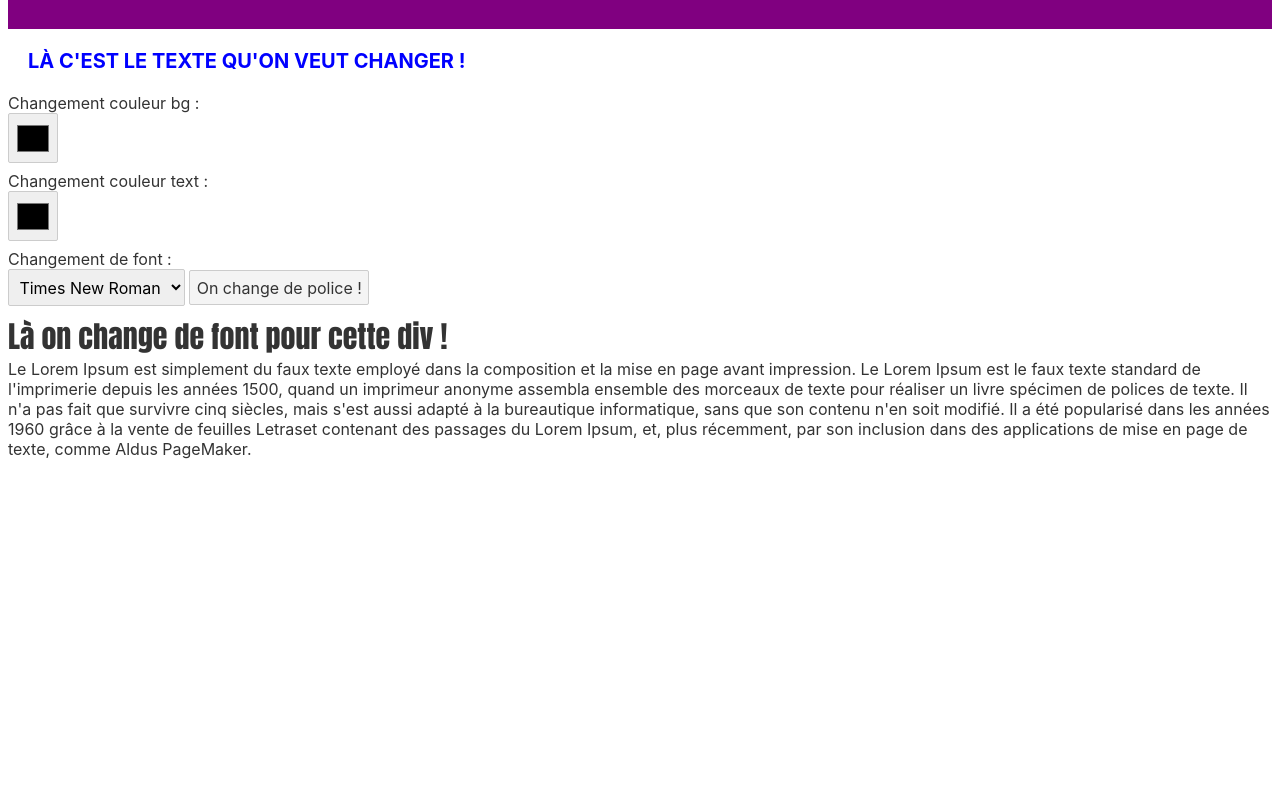
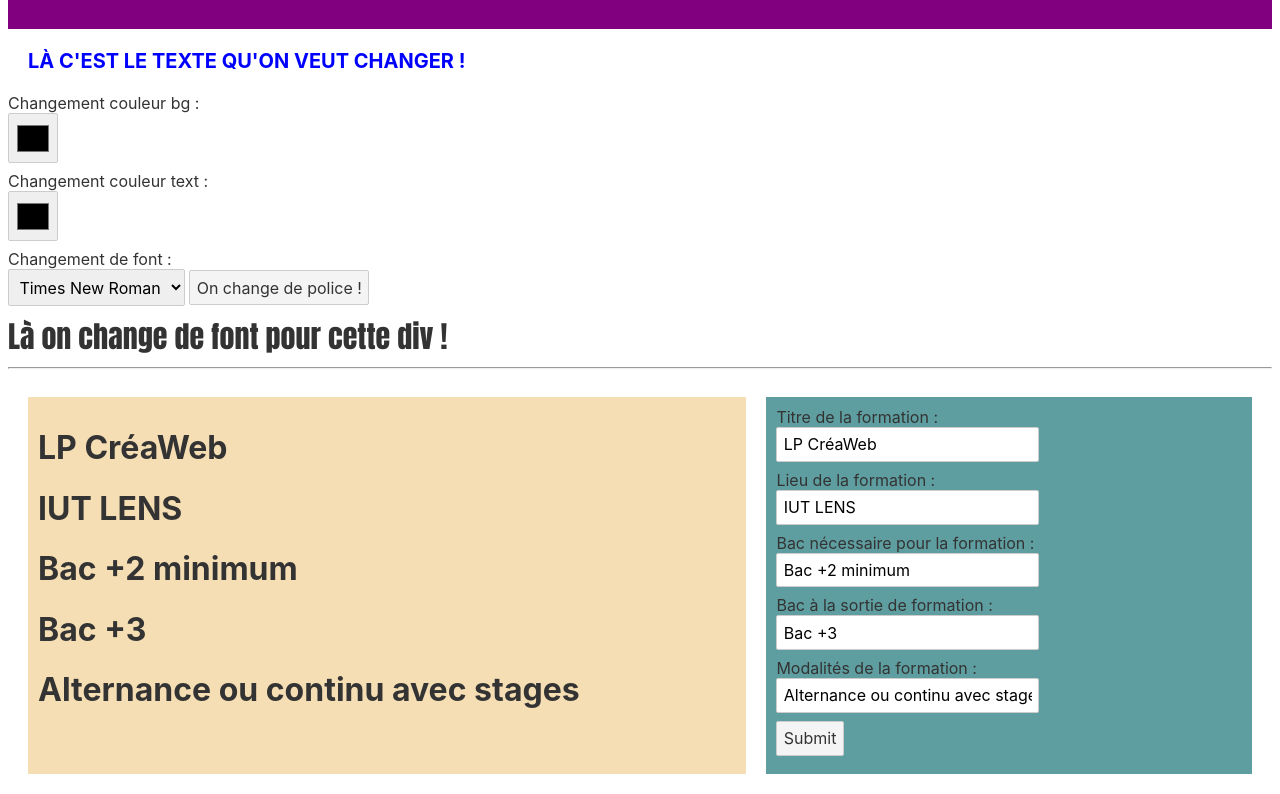
Before and after one commit to traccoenlea/svelte, a Svelte app: page / in a window 1280 px wide. Shown: the part 458-1252 px from the top of the page. Before the commit the page ends 917 px from the top, so only its background shows below. Built offline with nearby package versions, Linux system fonts and the light colour scheme.

Commit message:
test mofid text

```diff
--- a/src/App.svelte
+++ b/src/App.svelte
@@ -1,8 +1,8 @@
 <script>
     import Juju from './Juju.svelte';
-    import Maria from './Maria.svelte'
-    import Lea from './Lea.svelte'
-    import Lea_Bis from './Lea_Bis.svelte'
+    import Maria from './Maria.svelte';
+    import Lea from './Lea.svelte';
+    import Lea_Bis from './Lea_Bis.svelte';
 
 
     let name = 'world';
--- a/src/Lea_Bis.svelte
+++ b/src/Lea_Bis.svelte
@@ -1,14 +1,69 @@
-<div id="left">
-    Le Lorem Ipsum est simplement du faux texte employé dans la composition et la mise en page avant impression. Le Lorem Ipsum est le faux texte standard de l'imprimerie depuis les années 1500, quand un imprimeur anonyme assembla ensemble des morceaux de texte pour réaliser un livre spécimen de polices de texte. Il n'a pas fait que survivre cinq siècles, mais s'est aussi adapté à la bureautique informatique, sans que son contenu n'en soit modifié. Il a été popularisé dans les années 1960 grâce à la vente de feuilles Letraset contenant des passages du Lorem Ipsum, et, plus récemment, par son inclusion dans des applications de mise en page de texte, comme Aldus PageMaker.
+
+<script>
+    function formToImage(){
+        alert('form or Image');
+    }
+
+    let nomFormation = 'LP CréaWeb';
+    let lieuFormation = 'IUT LENS';
+    let bacDebut = 'Bac +2 minimum';
+    let bacSortie = 'Bac +3';
+    let modalites = 'Alternance ou continu avec stages';
+
+</script>
+
+
+<hr>
+<div id="both">
+    <div id="left">
+        <h1 id="nomFormation">{nomFormation}</h1>
+        <h1 id="lieuFormation">{lieuFormation}</h1>
+        <h1 id="bacDebut">{bacDebut}</h1>
+        <h1 id="bacSortie">{bacSortie}</h1>
+        <h1 id="modalites">{modalites}</h1>
+    </div>
+
+    <div id="right">
+        <label for="changeFormation">Titre de la formation :</label>
+        <input type="text" id="changeFormation" bind:value={nomFormation}/>
+
+        <label for="changeLieu">Lieu de la formation :</label>
+        <input type="text" id="changeLieu" bind:value={lieuFormation}/>
+
+        <label for="changeDebut">Bac nécessaire pour la formation :</label>
+        <input type="text" id="changeDebut" bind:value={bacDebut}/>
+
+        <label for="changeSortie">Bac à la sortie de formation :</label>
+        <input type="text" id="changeSortie" bind:value={bacSortie}/>
+
+        <label for="changeModalites">Modalités de la formation :</label>
+        <input type="text" id="changeModalites" bind:value={modalites}/>
+<br/>
+        <button on:click={formToImage}>Submit</button>
+    </div>
 </div>
 
-<div id="right">
+<style>
+    div {
+        margin: 10px;
+        padding: 10px;
+    }
 
-</div>
+    #both {
+        display: flex;
+        flex-direction: row;
+        justify-content: space-evenly;
+        margin: auto;
+    }
 
+    #left {
+        background: wheat;
+        width: 60%;
+    }
 
-<style>
-    /*#left {*/
-    /*    background: #000;*/
-    /*}*/
+    #right {
+        background: cadetblue;
+        width: 40%;
+
+    }
 </style>
```
